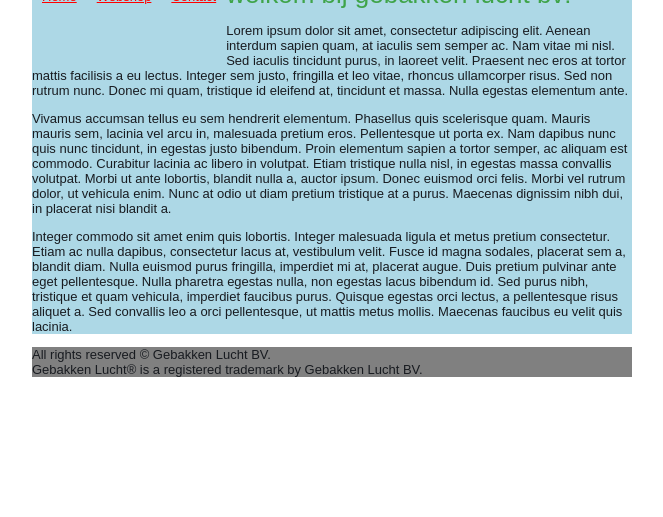
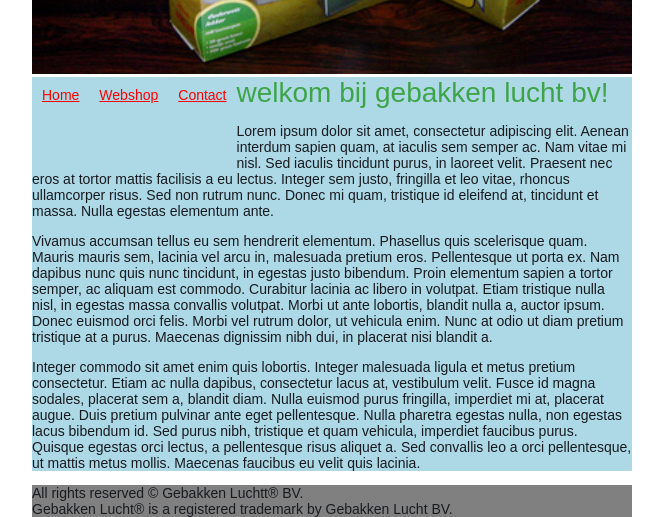
Before and after one commit to GebakkenluchtBV/webshop, a PHP site: page / in a window 1280 px wide. Shown: the part 324-841 px from the top of the page, without its empty margins (308-971 px from the left). Before the commit the page ends 701 px from the top, so only its background shows below. Run offline with PHP 8.4, Linux system fonts and the light colour scheme.

Commit message:
HTML en CSS changes
van id's classes gemaakt. Extra inhoud.

```diff
--- a/index.html
+++ b/index.html
@@ -14,18 +14,19 @@
 
 	<body>
 
-	<div id="main">
+	<div class ="main">
 
 
-		<div id="header">
+		<div class="header">
 
 		 <!-- Header image moet zo breed zijn als de main (600px breed). -->
 
-			<img src="img/headerimage.jpg">
+			<img class="header-image" src="images/voor_achter.jpg">
 
 		</div>
 
-		<div id="titlebar">
+		<div class="titlebar">
+
 			<a href="index.html">
 				Home
 			</a>
@@ -41,7 +42,7 @@
 
 		</div>
 
-		<div id="content">
+		<div class="content">
 
 			<h1>Welkom bij Gebakken Lucht BV!</h1>
 
@@ -55,8 +56,8 @@
 
 		</div>
 
-		<div id="footer">
-			All rights reserved &copy; Gebakken Lucht BV. </br> Gebakken Lucht&reg; is a registered trademark by Gebakken Lucht BV.
+		<div class="footer">
+			All rights reserved &copy; Gebakken Luchtt&reg; BV. </br> Gebakken Lucht&reg; is a registered trademark by Gebakken Lucht BV.
 		</div>
 
 
--- a/styles/stylesheet.css
+++ b/styles/stylesheet.css
@@ -3,7 +3,7 @@
 	padding: 0;
 	background: #FFFFFF;
 	font-family: Arial, Helvetica, sans-serif;
-	font-size: 13px;
+	font-size: 14px;
 	color: #181B20;
 }
 
@@ -51,22 +51,27 @@
 
 
 
-#main {
+
+
+.main {
 	width: 600px;
 	margin: auto;
 }
 
-#header {
+.header {
 	width: 600px;
 }
 
-#titlebar {
+.header .header-image {
+	width: 600px;
+}
 
+.titlebar {
 	background-color: lightgray;
 
 }
 
-#titlebar a {
+.titlebar a {
 	display: block;
 	float: left;
 	height: 60px;
@@ -74,12 +79,12 @@
 	color: red;
 }
 
-#content{
+.content{
 	background-color: lightblue;
 
 }
 
-#footer{
+.footer{
 	background-color: gray;
 
 }
```
